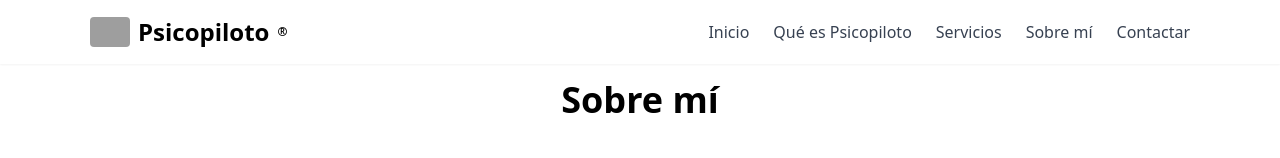
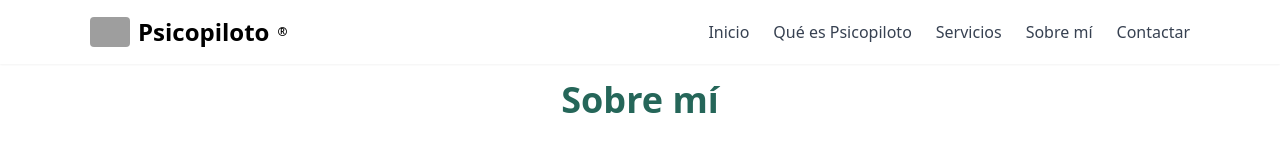
Before and after one commit to psicopiloto/psicopilotopage1, a Next.js app: page /sobre-mi in a window 1280 px wide. Shown: the top 158 px of the page. Built offline with nearby package versions, Linux system fonts and the light colour scheme; grey boxes are pictures that could not be loaded.

Commit message:
Update sobre-mi.js

```diff
--- a/pages/sobre-mi.js
+++ b/pages/sobre-mi.js
@@ -9,7 +9,7 @@ export default function SobreMi() {
       <Nav />
       <main className="flex-grow pt-20 pb-16">
         <div className="container mx-auto px-4 max-w-5xl">
-          <h1 className="text-4xl font-bold mb-10 text-center">
+          <h1 className="text-4xl font-bold mb-10 text-center text-psicopiloto-green-600">
             Sobre mí
           </h1>
 
```
